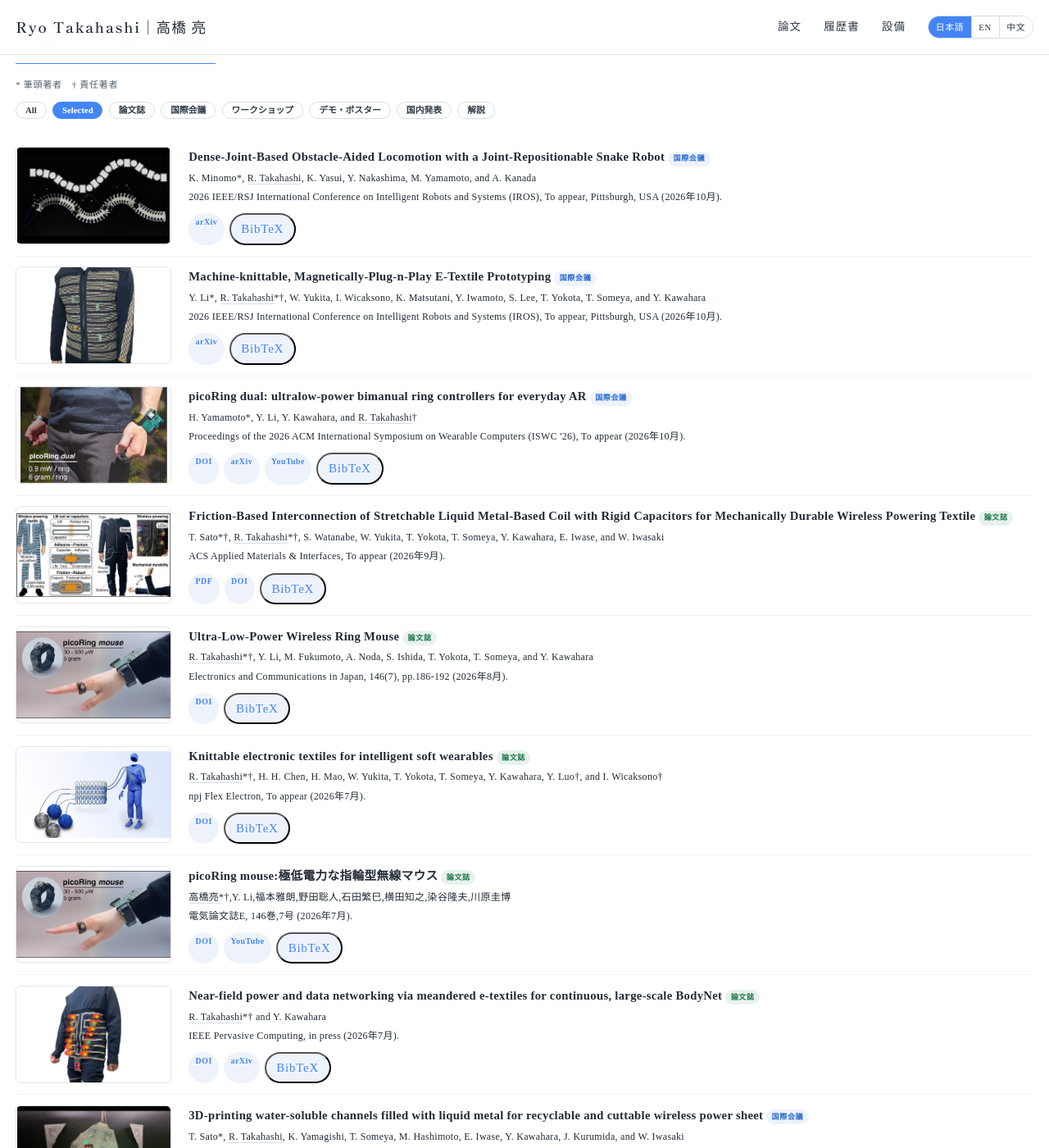
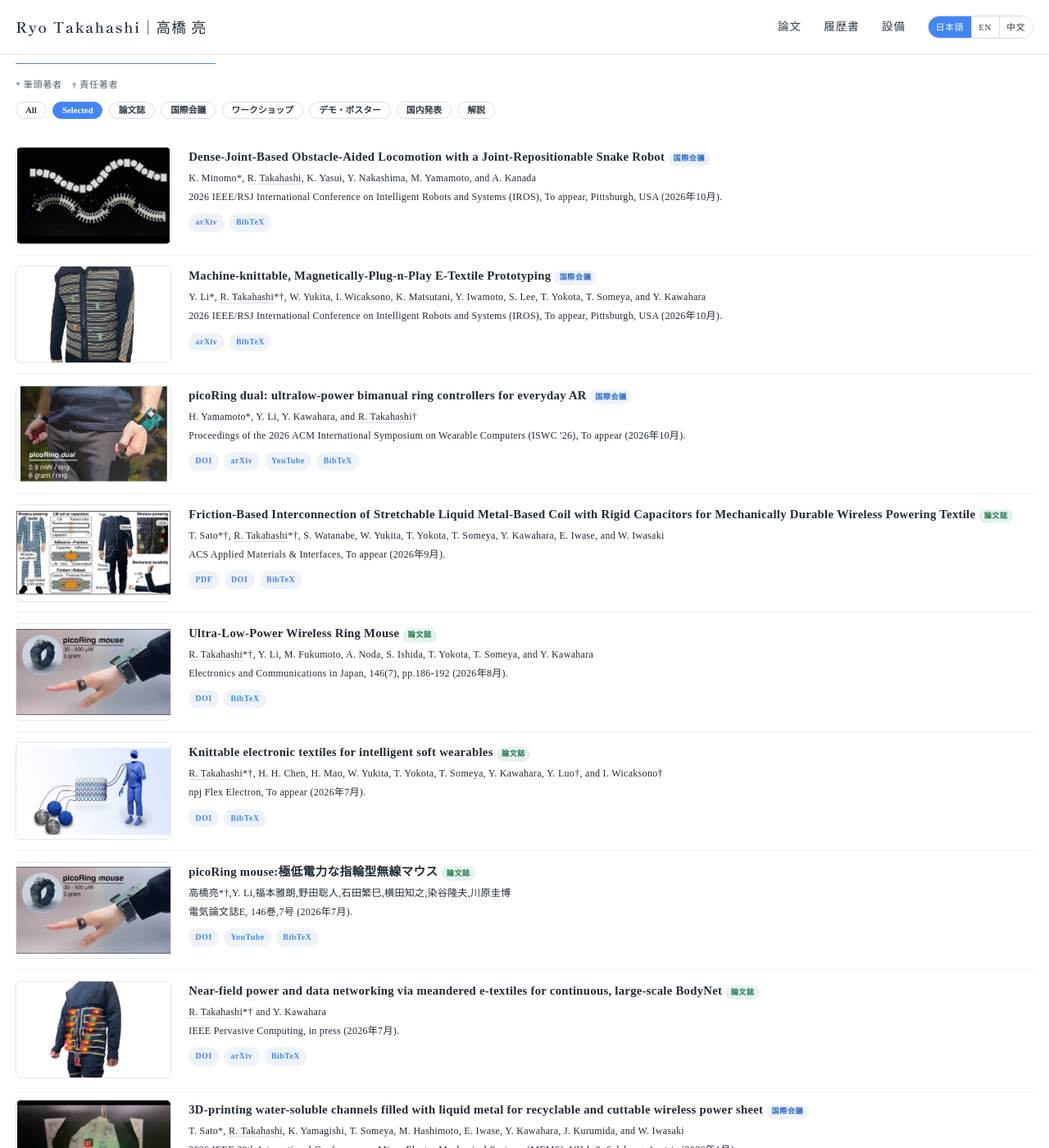
Before and after one commit to takahashiryo/takahashiryo.github.io, a Jekyll site: the page built from _pages/ja.html, in a window 1280 px wide and 1400 px high, scrolled down 1865 px. Shown: the whole window at 82% size. Built offline with Jekyll 4.4.1, drawn with Linux system fonts in a browser that asks for light colours.

Commit message:
BibTeX ピルの文字サイズと枠を DOI ピルにそろえる
button の font: inherit で .pill の 0.66em が打ち消され、既定の枠線も出ていた。

Co-Authored-By: Claude Fable 5.1 <noreply@anthropic.com>

```diff
--- a/_includes/style.html
+++ b/_includes/style.html
@@ -279,7 +279,7 @@
     background: #eef3fb; color: var(--blue);
   }
   .pill:hover { background: var(--blue); color: #fff; text-decoration: none; }
-  button.pill { font: inherit; cursor: pointer; }
+  button.pill { font-family: inherit; font-size: 0.66em; line-height: inherit; border: 0; margin: 0; appearance: none; cursor: pointer; }
   .pill.is-open { background: var(--blue); color: #fff; }
   .bibtex {
     margin: 0.6em 0 0; padding: 0.7em 0.9em; font-size: 0.74em; line-height: 1.6;
```
